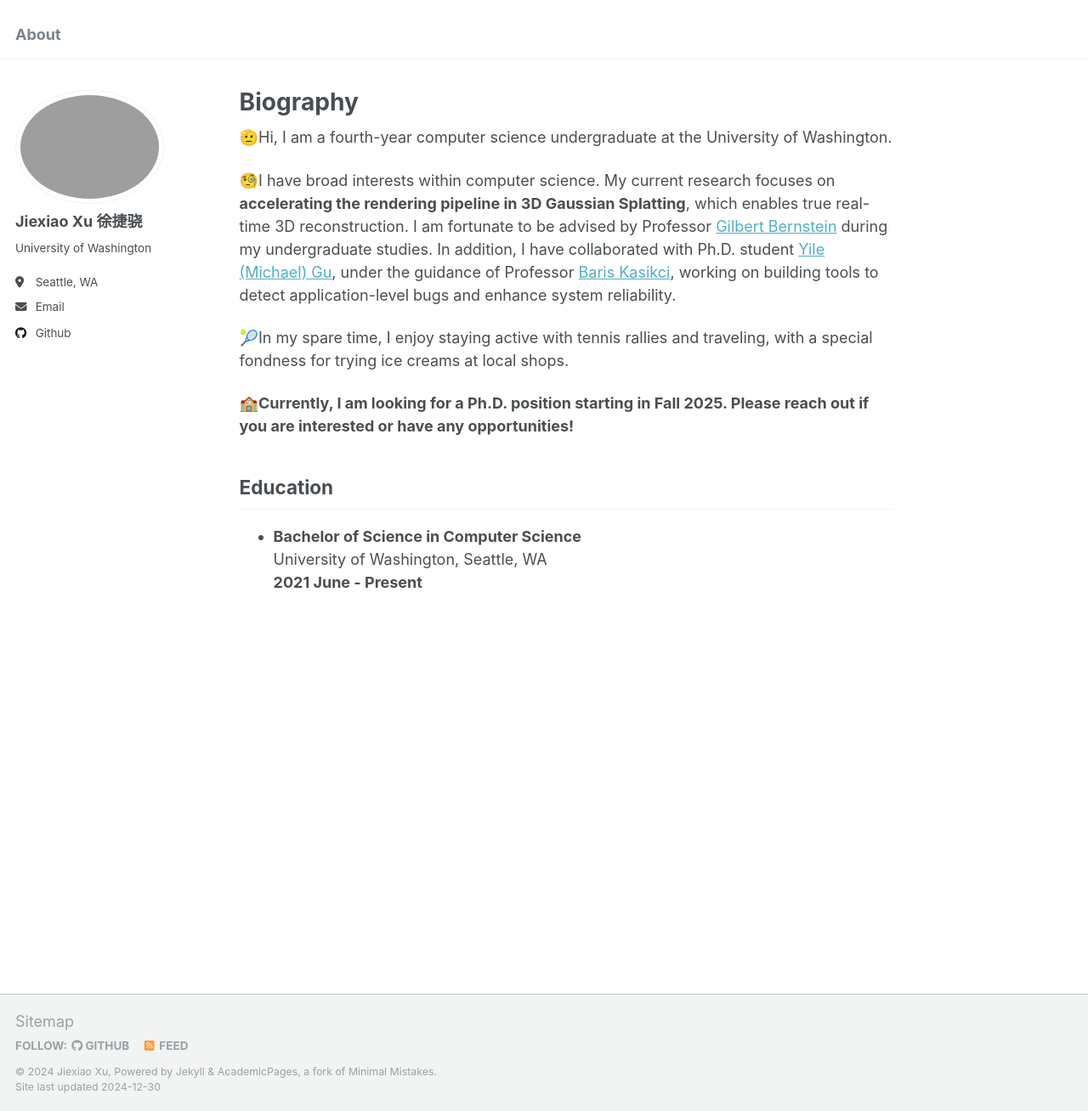
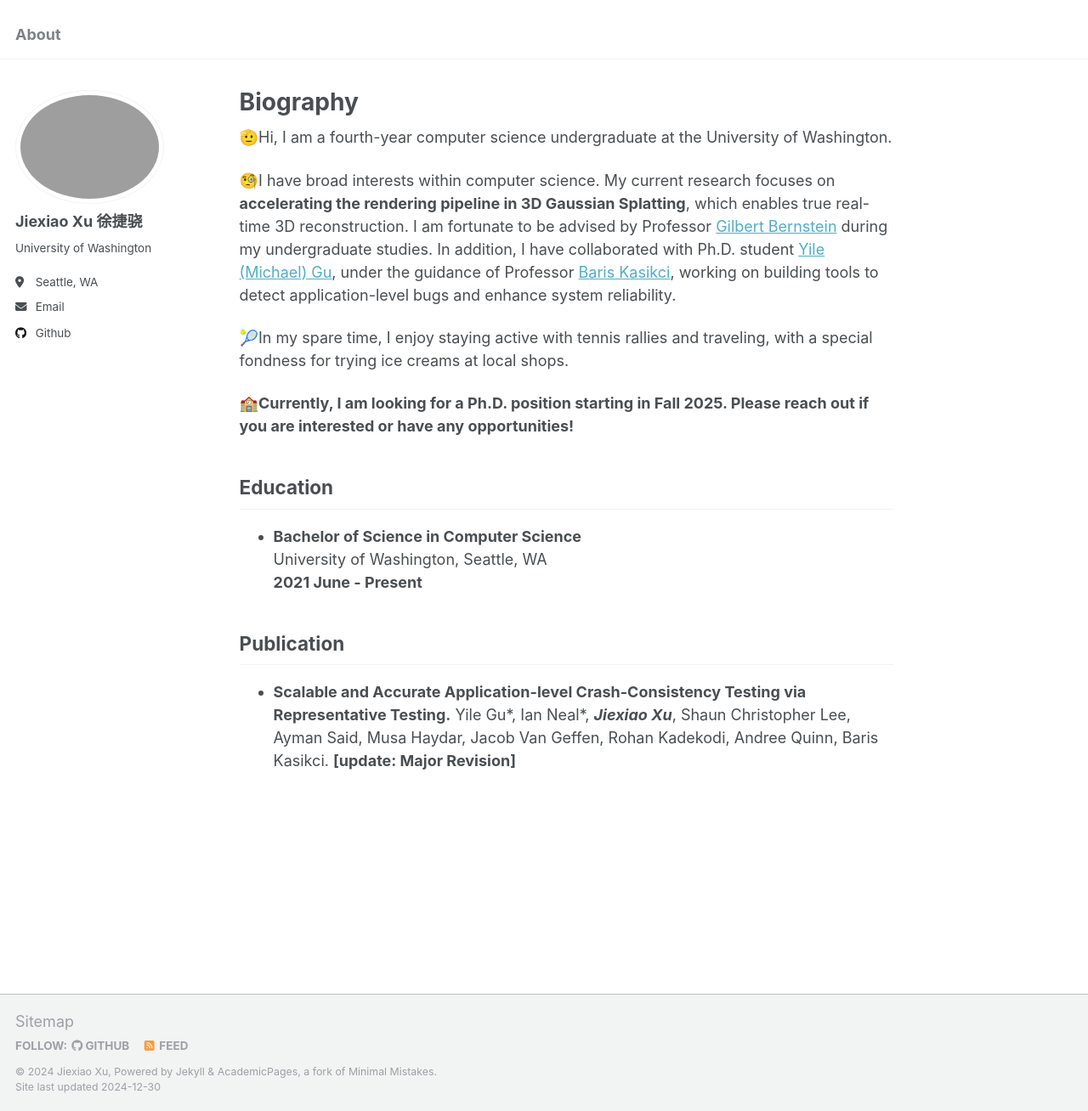
Before and after one commit to JiexiaoXu/JiexiaoXu.github.io, a Jekyll site: the page built from _pages/about.md, in a window 1280 px wide and 1308 px high. Shown: the whole window at 85% size. Built offline with Jekyll 4.4.1, drawn with Linux system fonts in a browser that asks for light colours.

Commit message:
add PUB to about page

```diff
--- a/_pages/about.md
+++ b/_pages/about.md
@@ -20,3 +20,8 @@ redirect_from:
 - **Bachelor of Science in Computer Science**
   University of Washington, Seattle, WA
   **2021 June - Present**
+
+## Publication
+
+- **Scalable and Accurate Application-level Crash-Consistency Testing via Representative Testing.**
+  Yile Gu\*, Ian Neal\*, ***Jiexiao Xu***, Shaun Christopher Lee, Ayman Said, Musa Haydar, Jacob Van Geffen, Rohan Kadekodi, Andree Quinn, Baris Kasikci. **[update: Major Revision]**
```
